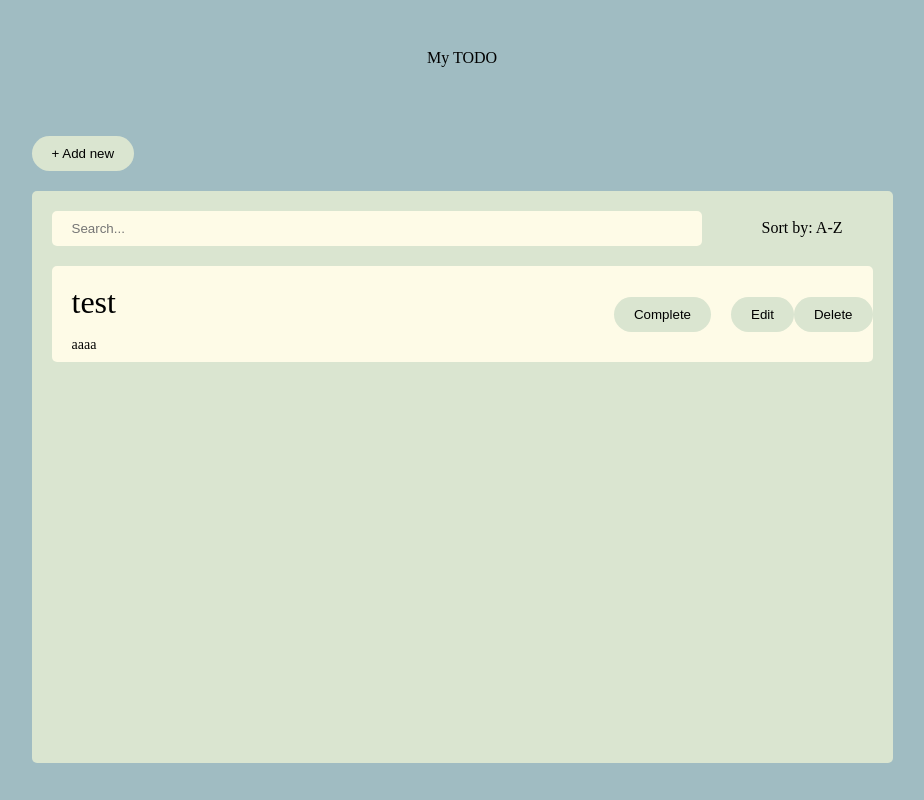
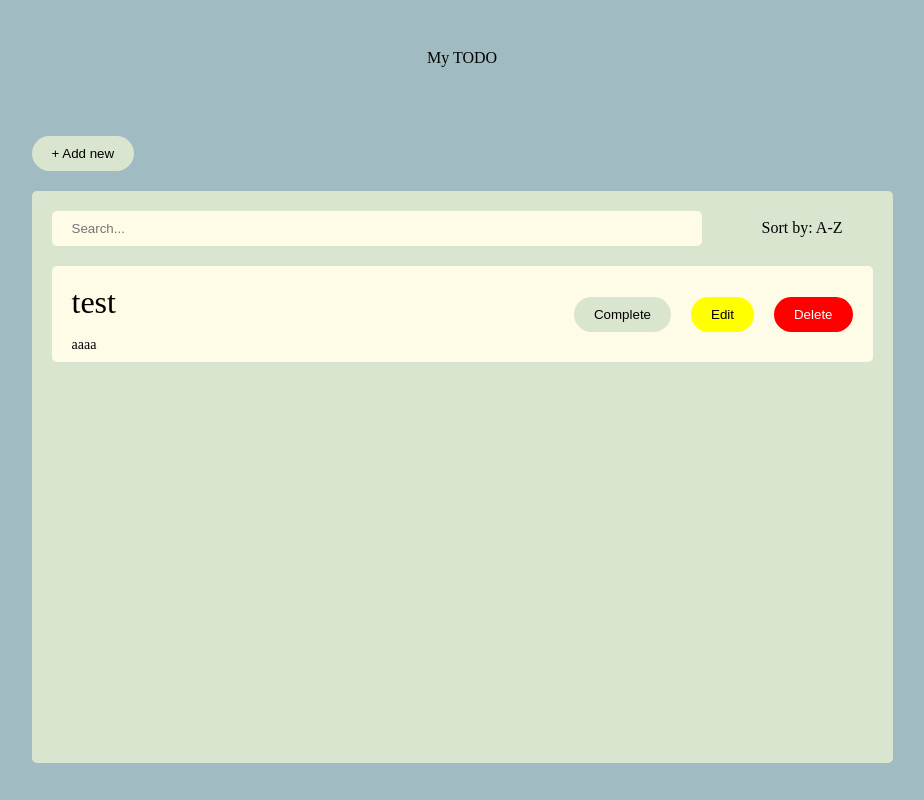
Before and after one commit to ngocquang2509/Javascript-Training, a website built with Parcel: page big_practice/src/index.html in a window 1280 px wide. Shown: the whole page, without its empty margins (178-1102 px from the left). Built offline with nearby package versions, Linux system fonts and the light colour scheme; data requests are answered from the project's data file.

Commit message:
update style

```diff
--- a/big_practice/src/css/main.css
+++ b/big_practice/src/css/main.css
@@ -170,18 +170,20 @@ input {
 }
 
 .editBtn {
-  /* margin-right: 20px; */
+  margin-right: 20px;
   padding: 10px 20px;
   border: none;
   border-radius: 50px;
-  background-color: #dae5d0;
+  background-color: yellow;
   cursor: pointer;
 }
 
 .delBtn {
+  margin-right: 20px;
   padding: 10px 20px;
   border: none;
   border-radius: 50px;
-  background-color: #dae5d0;
+  background-color: red;
+  color: white;
   cursor: pointer;
 }
```
